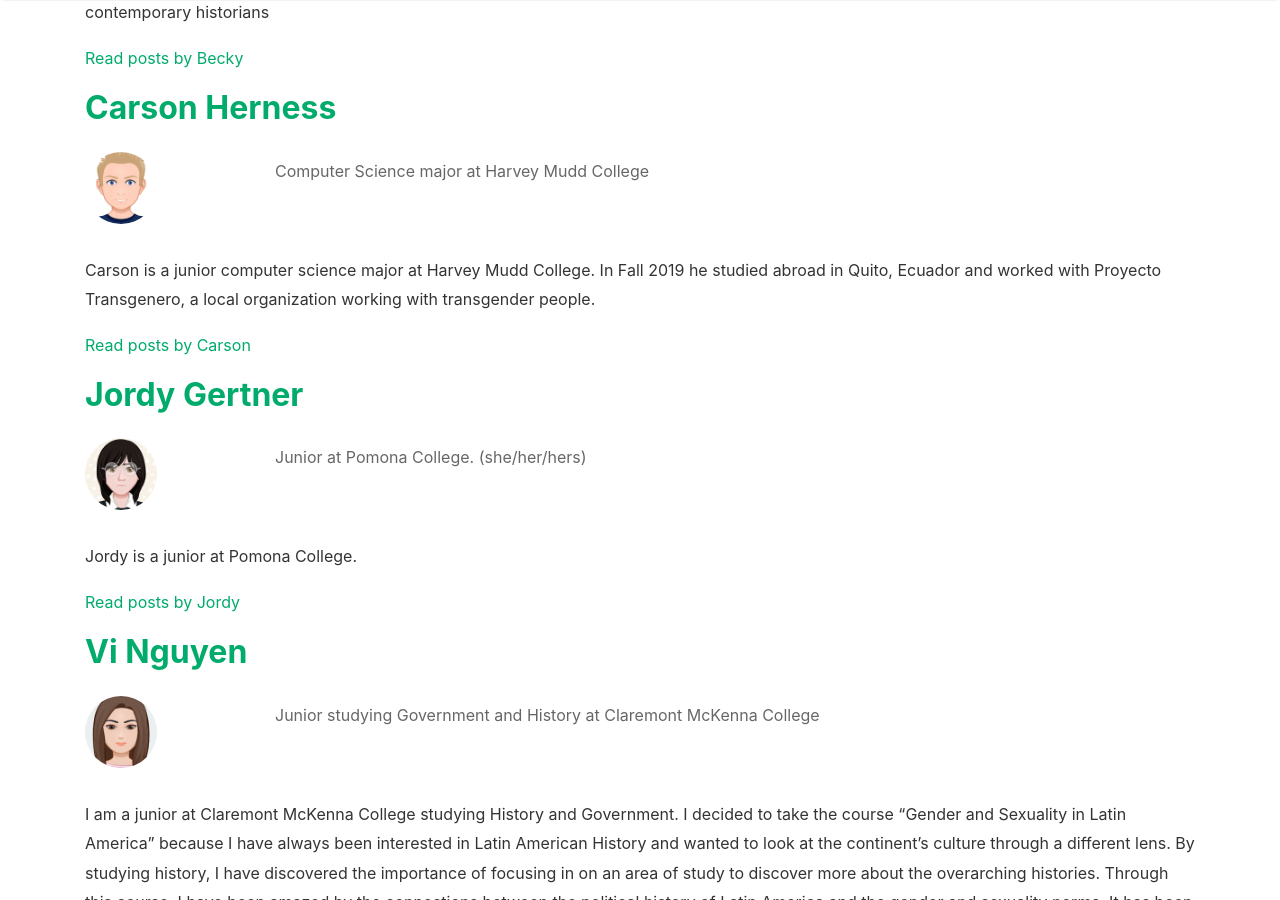
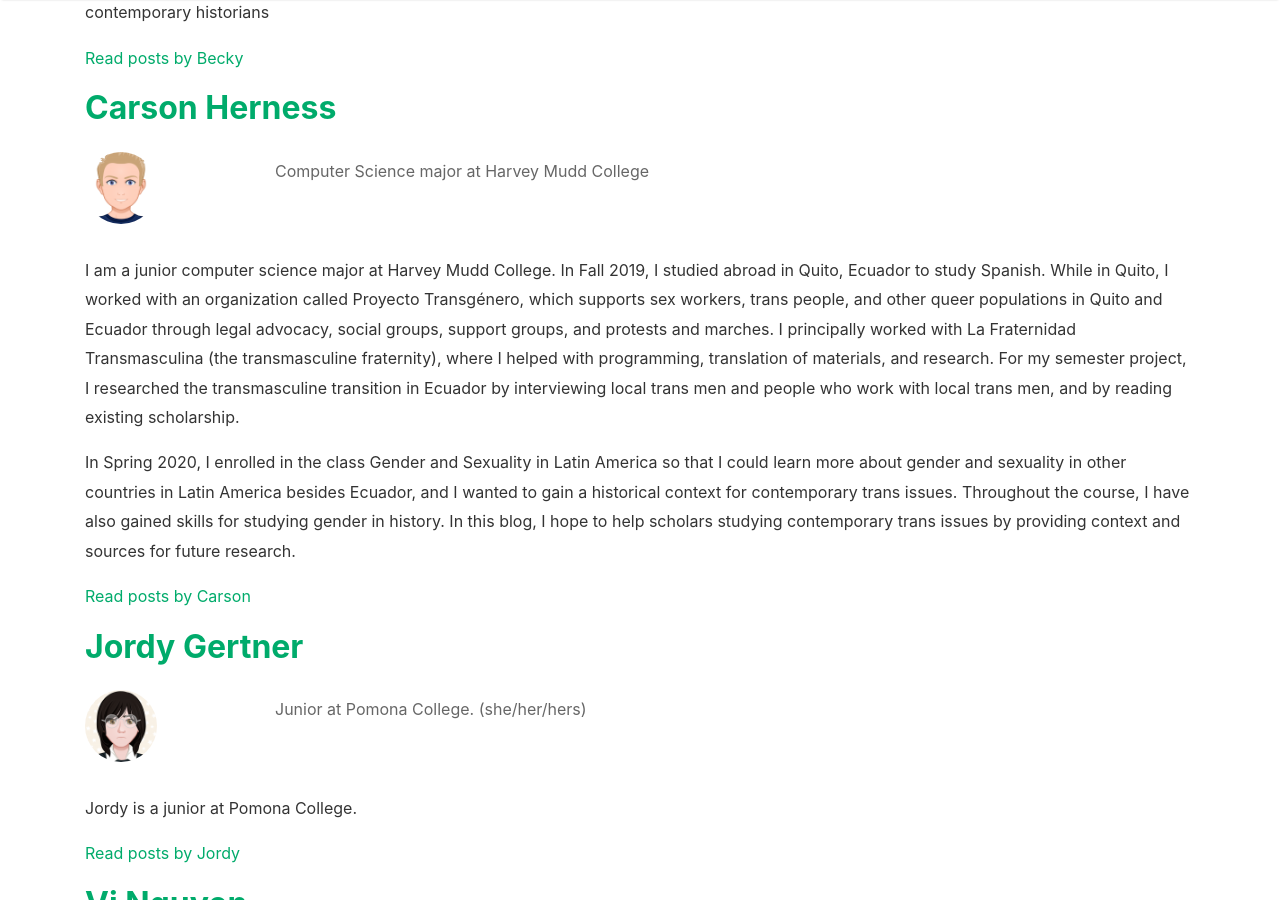
Before and after one commit to CarsonHerness/Trans-Histories-in-Latin-America, a Jekyll site: the page built from _pages/about.md, in a window 1280 px wide and 900 px high, scrolled down 1195 px. Built offline with Jekyll 4.4.1, drawn with Linux system fonts in a browser that asks for light colours; nearby versions of some CDN libraries; comment, search, counter and statistics services are not loaded.

Commit message:
Add Carson bio

```diff
--- a/_data/authors.yml
+++ b/_data/authors.yml
@@ -17,7 +17,11 @@
     email: cherness@g.hmc.edu
     description: "Computer Science major at Harvey Mudd College"
     web: https://github.com/CarsonHerness/
-    bio: "Carson is a junior computer science major at Harvey Mudd College. In Fall 2019 he studied abroad in Quito, Ecuador and worked with Proyecto Transgenero, a local organization working with transgender people."
+    bio: |
+      I am a junior computer science major at Harvey Mudd College. In Fall 2019, I studied abroad in Quito, Ecuador to study Spanish. While in Quito, I worked with an organization called Proyecto Transgénero, which supports sex workers, trans people, and other queer populations in Quito and Ecuador through legal advocacy, social groups, support groups, and protests and marches. I principally worked with La Fraternidad Transmasculina (the transmasculine fraternity), where I helped with programming, translation of materials, and research. For my semester project, I researched the transmasculine transition in Ecuador by interviewing local trans men and people who work with local trans men, and by reading existing scholarship.
+
+      In Spring 2020, I enrolled in the class Gender and Sexuality in Latin America so that I could learn more about gender and sexuality in other countries in Latin America besides Ecuador, and I wanted to gain a historical context for contemporary trans issues. Throughout the course, I have also gained skills for studying gender in history. In this blog, I hope to help scholars studying contemporary trans issues by providing context and sources for future research.
+
   jordy:
     name: Jordy
     display_name: Jordy Gertner
```
